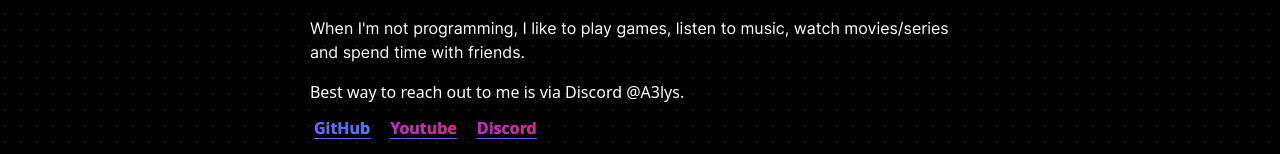
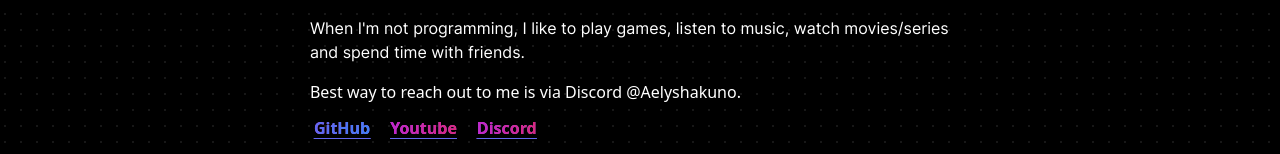
Before and after one commit to LysImbecile/aelys-portifolio, a React (Vite) app: page / in a window 1280 px wide. Shown: the part 343-497 px from the top of the page. Built offline with nearby package versions, Linux system fonts and the light colour scheme.

Commit message:
Update Discord contact information on Home page

```diff
--- a/src/pages/Home.tsx
+++ b/src/pages/Home.tsx
@@ -41,7 +41,7 @@ export default function Home() {
                         When I'm not programming, I like to play games, listen to music, watch movies/series and spend time with friends.
                     </p>
                     <p className="text-white text-pretty pt-4">
-                        Best way to reach out to me is via Discord @A3lys.
+                        Best way to reach out to me is via Discord @Aelyshakuno.
                     </p>
                     <p className="flex text-red-600 bg-gradient-to-r from-fuchsia-500 to-cyan-500 bg-clip-text text-transparent decoration-indigo-500 underline-offset-4 underline pt-2 font-bold flex-wrap gap-3">
                         <a target="_blank" className="transition hover:scale-110 duration-300 bg-gradient-to-r from-indigo-500 to-blue-500 hover:to-blue-200 bg-clip-text text-transparent rounded p-1" href="https://github.com/henriquejustee">GitHub</a>
```
